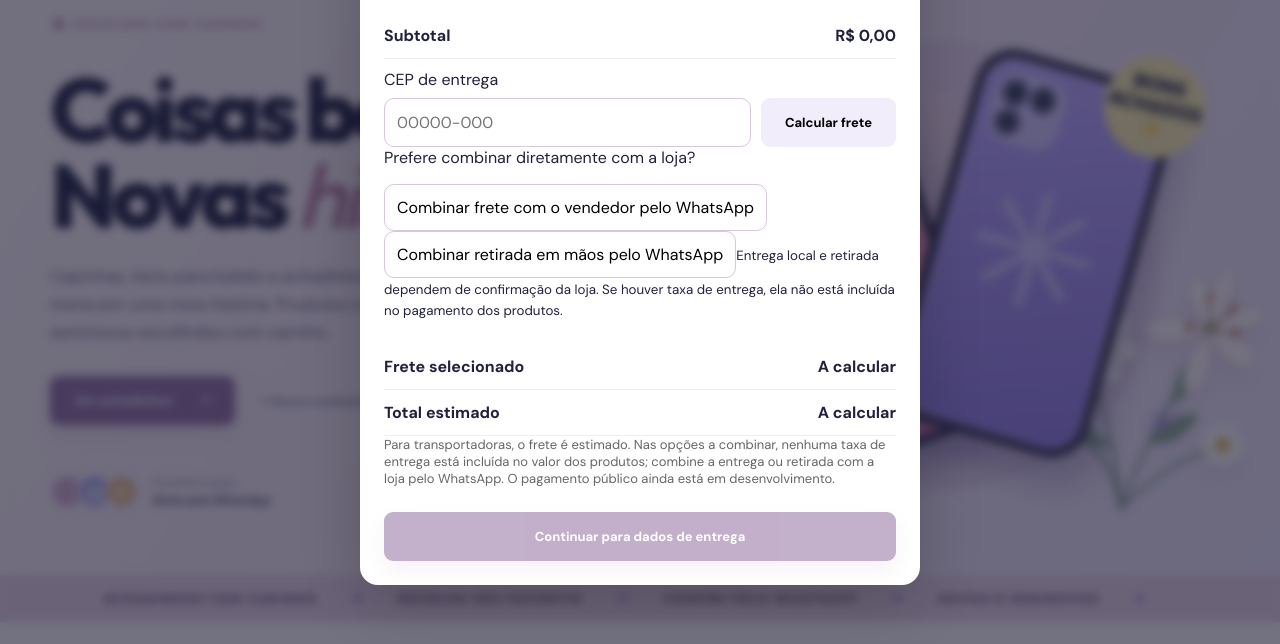
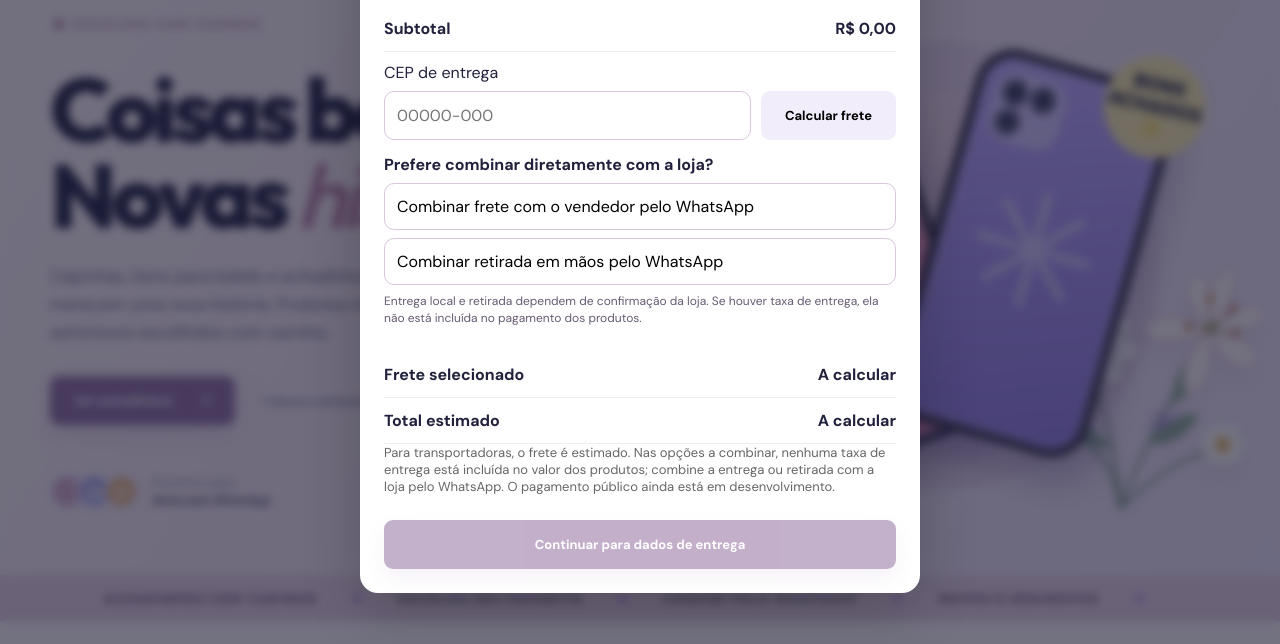
Before and after one commit to achadinhosdabia/achadinhosdabia.github.io, a plain HTML site: page index.html in a window 1280 px wide. Both pictures are taken after a click on the button "Abrir carrinho". Shown: the part 156-800 px from the top of the page. Drawn offline with nearby package versions, Linux system fonts and the light colour scheme; no server answers.

Commit message:
Offer shipping quote, WhatsApp arrangement and local pickup in cart

```diff
--- a/cart.css
+++ b/cart.css
@@ -1,2 +1,4 @@
 .cart-trigger{border:1px solid #d7c4d9;background:#fff;border-radius:999px;padding:9px 13px;cursor:pointer;font:inherit}.cart-dialog{border:0;border-radius:18px;padding:24px;max-width:560px;width:calc(100% - 32px);box-shadow:0 15px 60px #0003}.cart-dialog::backdrop{background:#17183299}.cart-heading{display:flex;align-items:center;justify-content:space-between;gap:12px}.cart-heading button{font-size:24px;border:0;background:transparent;cursor:pointer}.cart-line{display:flex;justify-content:space-between;gap:12px;padding:16px 0;border-bottom:1px solid #eee;flex-wrap:wrap}.cart-line-info{display:grid;gap:5px}.cart-line-info small{color:#666}.cart-line-actions{display:flex;align-items:center;gap:8px}.cart-line-actions button{border:1px solid #ddd;background:white;border-radius:8px;padding:6px 10px;cursor:pointer}.cart-summary{display:flex;justify-content:space-between;padding:20px 0;font-weight:700}.cart-notice{color:#666;font-size:13px}.cart-dialog #cart-next{width:100%;margin-top:12px}.cart-dialog #cart-next:disabled{opacity:.55;cursor:not-allowed}.product-actions [data-cart-add]{background:#fff;border:1px solid #d8c6dc;border-radius:8px;padding:9px;cursor:pointer}.detail-cart-add{margin:10px 0;display:block}
 .cart-shipping-form{display:grid;gap:8px;margin-top:10px}.cart-zip-row{display:flex;gap:10px;flex-wrap:wrap}.cart-zip-row input{min-width:140px;flex:1;padding:12px;border:1px solid #d8c6dc;border-radius:10px}.cart-shipping-results{display:grid;gap:8px;margin:12px 0}.cart-shipping-option{padding:12px;text-align:left;border:1px solid #d8c6dc;border-radius:10px;background:#fff;cursor:pointer}.cart-shipping-option[aria-pressed=true]{border:2px solid #946fa4;background:#f8f0fa}.cart-summary{border-bottom:1px solid #eee;padding:12px 0}.product-actions{display:grid!important;grid-template-columns:repeat(2,minmax(0,1fr));gap:8px}.product-actions button{width:100%;min-width:0}.product-actions .buy{grid-column:1/-1}@media(max-width:480px){.cart-dialog{padding:18px}.cart-line-actions{width:100%}}
+
+.cart-local-delivery{display:grid;gap:8px;margin:14px 0 6px}.cart-local-delivery p{margin:0;font-weight:700}.cart-local-delivery small{font-size:12px;color:#665b72;line-height:1.45}.cart-local-delivery button[hidden]{display:none!important}
```
